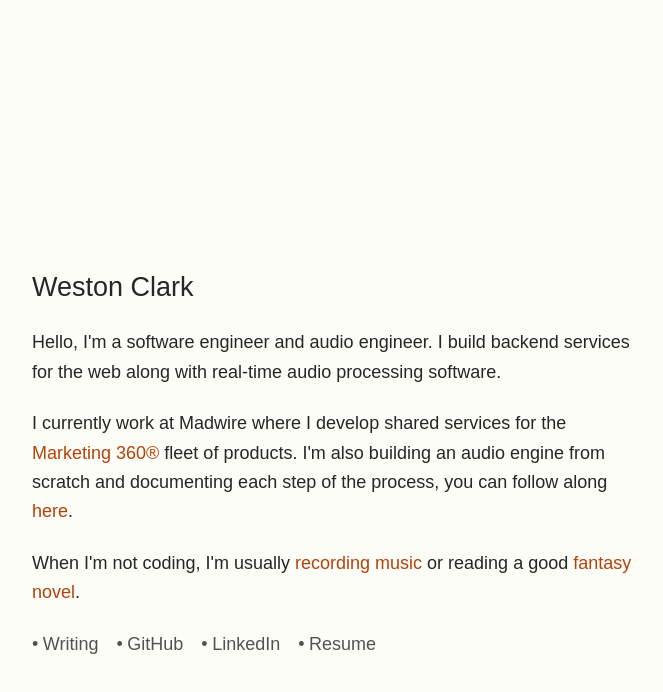
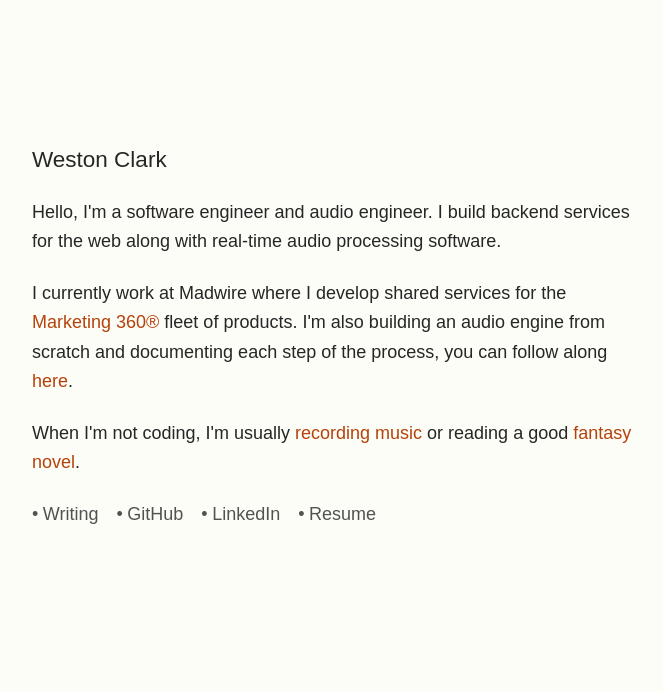
Before and after one commit to westonclark/personal-website-v2, a Next.js app: page / in a window 1280 px wide. Shown: the top 692 px of the page, without its empty margins (302-965 px from the left). Built offline with nearby package versions, Linux system fonts and the light colour scheme; a web font is replaced by a local one.

Commit message:
Fix padding

```diff
--- a/app/page.tsx
+++ b/app/page.tsx
@@ -2,9 +2,9 @@
 
 export default function Page() {
   return (
-    <section className="pt-8 md:pt-36">
+    <section className="pt-8 md:pt-8">
       <div className="flex flex-col gap-5">
-        <h1 className="text-xl md:text-2xl font-medium dark:text-white">
+        <h1 className="text-xl md:text-xl font-medium dark:text-white">
           Weston Clark
         </h1>
 
```
